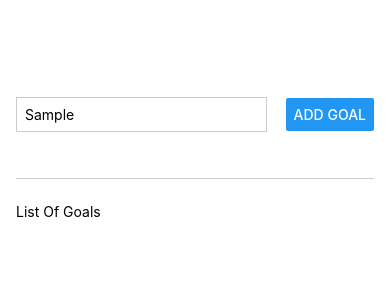
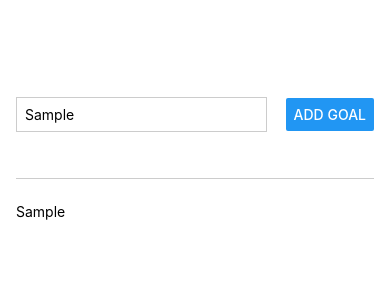
Before and after one commit to Kashyap2424/React-Native-The-Practical-Guide-2022, a React Native app: screen / in a window 390 px wide. Both pictures are taken after typing "Sample" into the empty fields and a click on the button "ADD GOAL". Shown: the top 300 px of the page. Built offline with nearby package versions, Linux system fonts and the light colour scheme.

Commit message:
Managing a list of course goals in demo app.

```diff
--- a/App.js
+++ b/App.js
@@ -1,18 +1,36 @@
+import { useState } from "react";
 import { StatusBar } from "expo-status-bar";
 import { StyleSheet, Text, View, Button, TextInput } from "react-native";
 
 export default function App() {
+  const [enteredGoalText, setEneterdGoalText] = useState("");
+  const [courseGoals, setCourseGoals] = useState([]);
+
+  function goalInputHandler(enteredText) {
+    setEneterdGoalText(enteredText);
+  }
+
+  function addGoalHandler() {
+    setCourseGoals((currentCourseGoals) => [
+      ...currentCourseGoals,
+      enteredGoalText,
+    ]);
+  }
+
   return (
     <View style={styles.appContainer}>
       <View style={styles.inputContainer}>
         <TextInput
           style={styles.textInput}
           placeholder="Type your goal here !"
+          onChangeText={goalInputHandler}
         />
-        <Button title="Add Goal" />
+        <Button title="Add Goal" onPress={addGoalHandler} />
       </View>
       <View style={styles.goalsContainer}>
-        <Text>List Of Goals</Text>
+        {courseGoals.map((goal, index) => (
+          <Text key={index}>{goal}</Text>
+        ))}
       </View>
     </View>
   );
```
